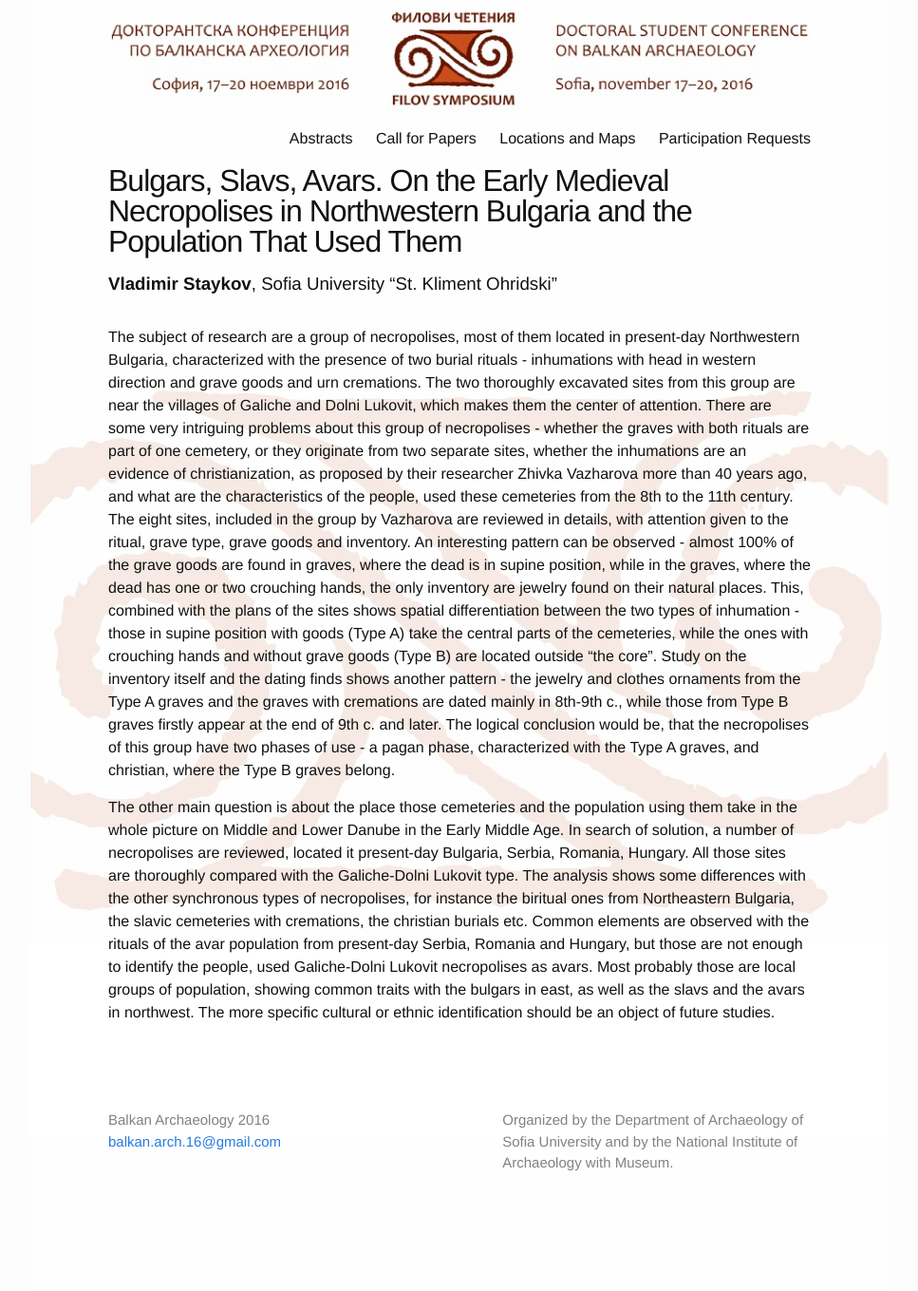
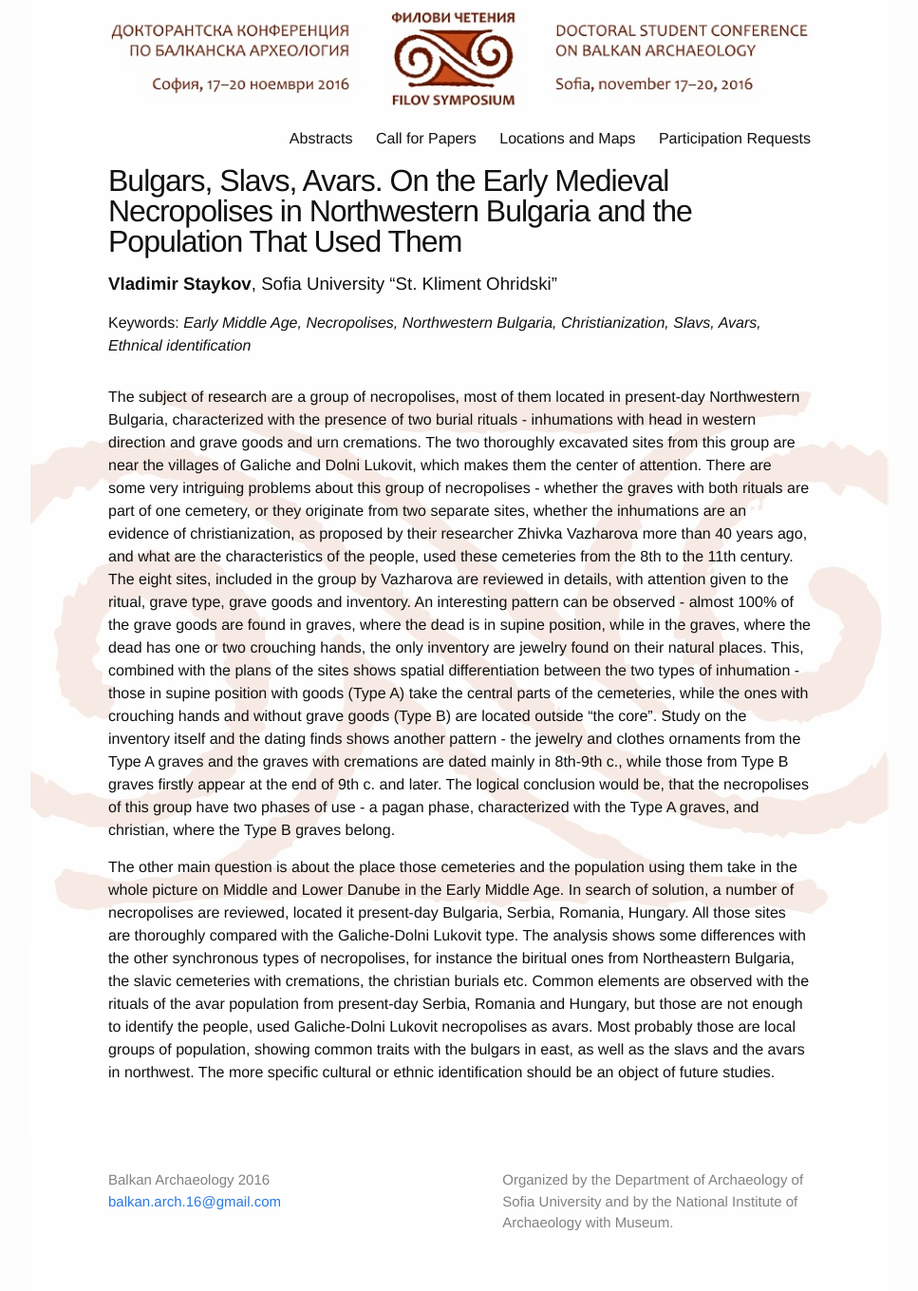
Before and after one commit to balkan-archaeology/balkan-archaeology.github.io, a Jekyll site: the page built from _abstracts/vladimir-staykov.md, in a window 1280 px wide. Shown: the whole page at 95% size, without its empty margins (156-1123 px from the left). Built offline with Jekyll 4.4.1, drawn with Linux system fonts in a browser that asks for light colours; before the commit the page ends 1296 px from its top, so only the background shows below that.

Commit message:
Fix Vladimir Staykov abstract keywords typo.

```diff
--- a/_abstracts/vladimir-staykov.md
+++ b/_abstracts/vladimir-staykov.md
@@ -8,7 +8,7 @@ author: "Vladimir Staykov"
 
 institution: "Sofia University “St. Kliment Ohridski”"
 
-Keywords: "Early Middle Age, Necropolises, Northwestern Bulgaria,
+keywords: "Early Middle Age, Necropolises, Northwestern Bulgaria,
            Christianization, Slavs, Avars, Ethnical identification"
 ---
 
```
